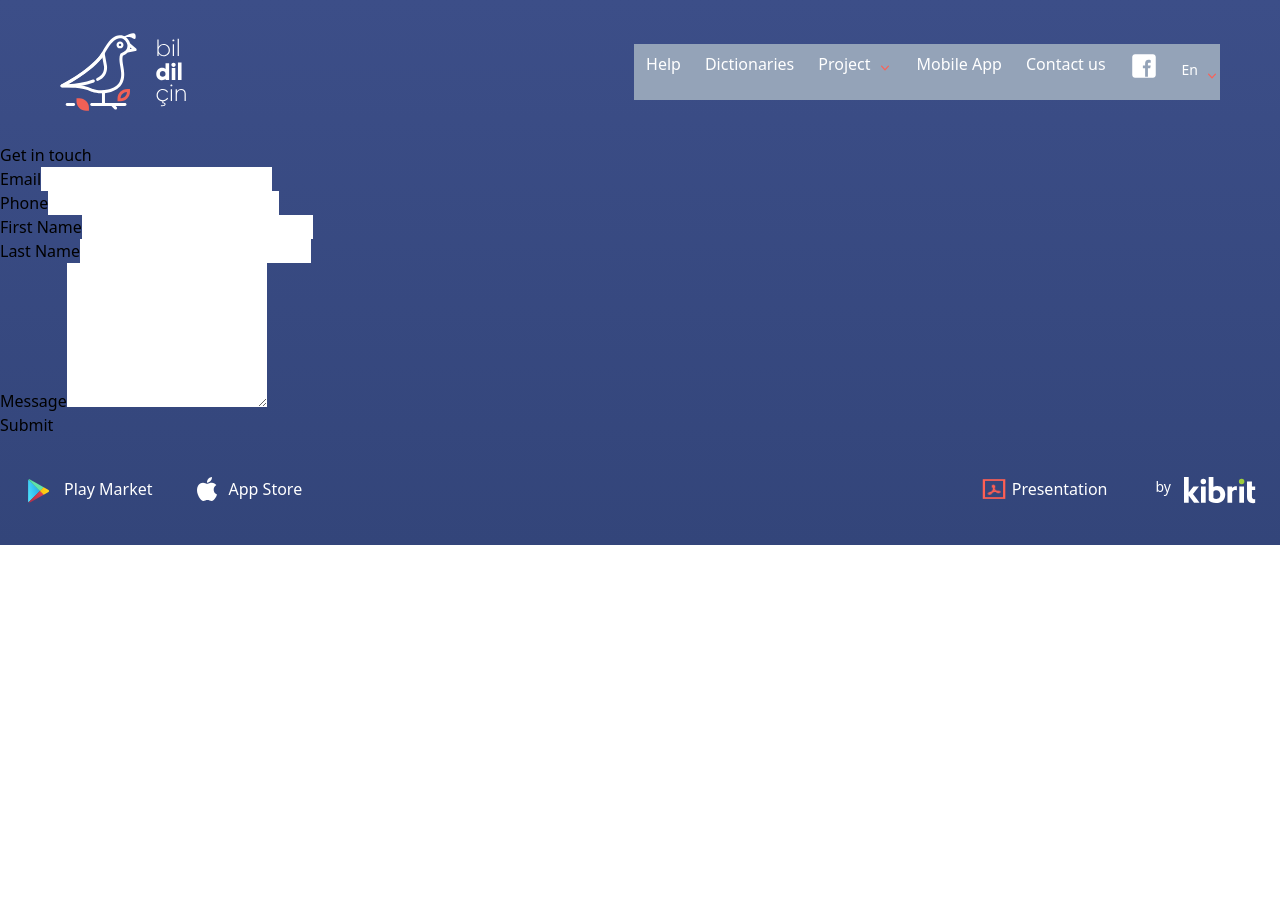
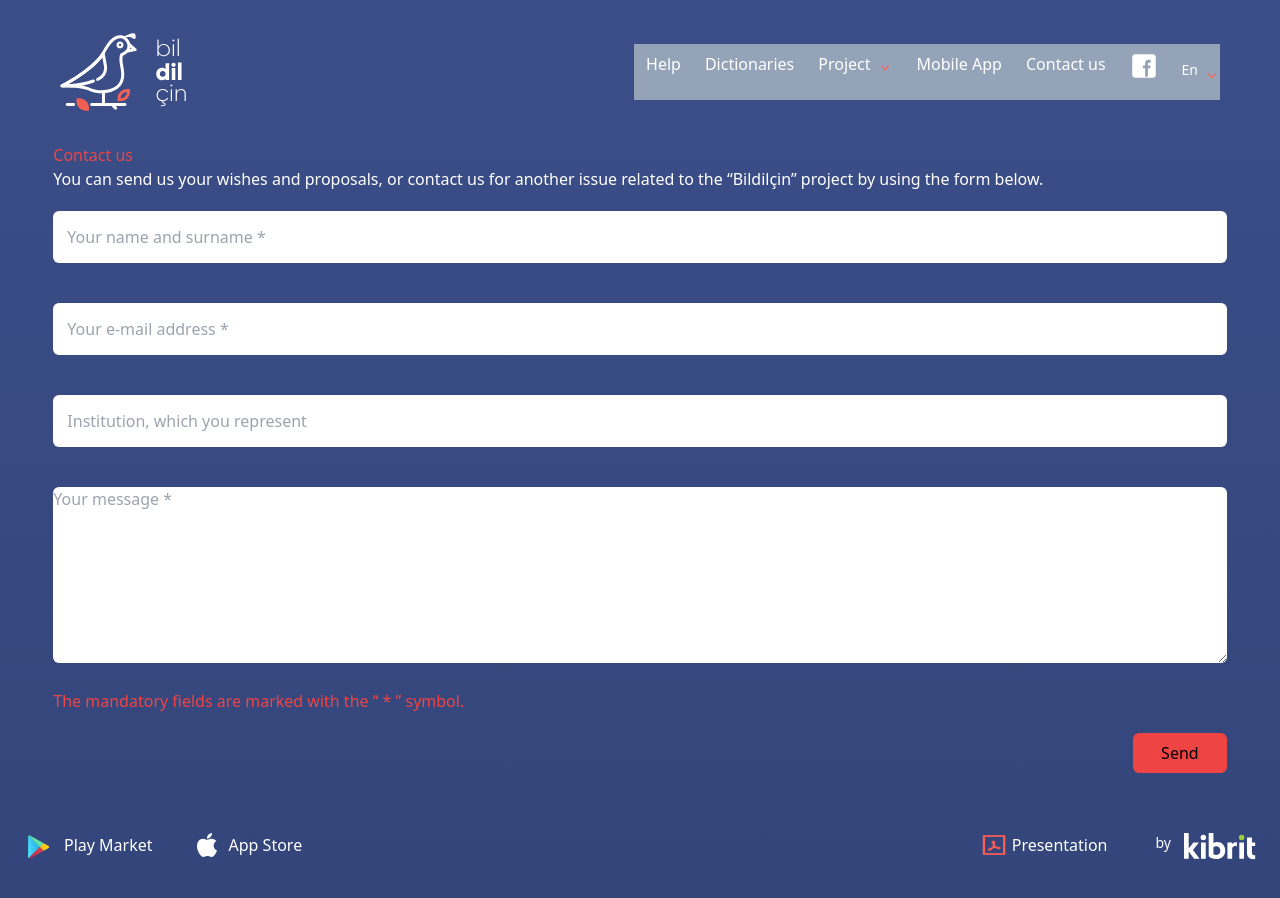
Before and after one commit to sydvys/Learning-Next.js-and-tailwind.css, a Next.js app: page /Contact in a window 1280 px wide. Shown: the top 898 px of the page. Before the commit the page ends 800 px from the top, so only its background shows below. Built offline with nearby package versions, Linux system fonts and the light colour scheme.

Commit message:
contact page

```diff
--- a/app/Contact/page.jsx
+++ b/app/Contact/page.jsx
@@ -1,13 +1,13 @@
 "use client";
 
-import React, { useState } from 'react';
+import React, { useState } from "react";
 
 const Contact = () => {
-  const [email, setEmail] = useState('');
-  const [phone, setPhone] = useState('');
-  const [firstName, setFirstName] = useState('');
-  const [lastName, setLastName] = useState('');
-  const [message, setMessage] = useState('');
+  const [email, setEmail] = useState("");
+  const [phone, setPhone] = useState("");
+  const [firstName, setFirstName] = useState("");
+  const [lastName, setLastName] = useState("");
+  const [message, setMessage] = useState("");
 
   const handleSubmit = async (e) => {
     e.preventDefault();
@@ -22,71 +22,78 @@ const Contact = () => {
   };
 
   return (
-    <div>
+    <div className="flex flex-col justify-center items-center mx-auto w-11/12 ">
       <form className="container" onSubmit={handleSubmit}>
-        <h1>Get in touch</h1>
-        <div className="email block">
-          <label htmlFor="frm-email">Email</label>
+        <h1 className="text-red-500">Contact us</h1>
+        <p className="text-white">
+          You can send us your wishes and proposals, or contact us for another
+          issue related to the “Bildilçin” project by using the form below.
+        </p>
+
+        <div className="py-5 name">
+          <div>
+            <input
+              className="w-full p-3.5 rounded-md"
+              id="frm-first"
+              type="text"
+              name="first"
+              autoComplete="given-name"
+              required
+              value={firstName}
+              placeholder="Your name and surname *"
+              onChange={(e) => setFirstName(e.target.value)}
+            />
+          </div>
+        </div>
+
+        <div className="py-5 email">
           <input
+            className="w-full p-3.5 rounded-md"
             id="frm-email"
             type="email"
             name="email"
             autoComplete="email"
             required
             value={email}
+            placeholder="Your e-mail address *"
             onChange={(e) => setEmail(e.target.value)}
           />
         </div>
-        <div className="block phone">
-          <label htmlFor="frm-phone">Phone</label>
+
+        <div className="py-5 email">
           <input
-            id="frm-phone"
-            type="text"
-            name="phone"
-            autoComplete="tel"
+            className="w-full p-3.5 rounded-md"
+            id="frm-email"
+            type="email"
+            name="email"
+            autoComplete="email"
             required
-            value={phone}
-            onChange={(e) => setPhone(e.target.value)}
+            value={email}
+            placeholder="Institution, which you represent"
+            onChange={(e) => setFirstName(e.target.value)}
           />
         </div>
-        <div className="name block">
-          <div>
-            <label htmlFor="frm-first">First Name</label>
-            <input
-              id="frm-first"
-              type="text"
-              name="first"
-              autoComplete="given-name"
-              required
-              value={firstName}
-              onChange={(e) => setFirstName(e.target.value)}
-            />
-          </div>
-          <div>
-            <label htmlFor="frm-last">Last Name</label>
-            <input
-              id="frm-last"
-              type="text"
-              name="last"
-              autoComplete="family-name"
-              required
-              value={lastName}
-              onChange={(e) => setLastName(e.target.value)}
-            />
-          </div>
-        </div>
-        <div className="message block">
-          <label htmlFor="frm-message">Message</label>
+
+        <div className="py-5 message">
           <textarea
+            className="w-full h-44 rounded-md"
             id="frm-message"
             rows="6"
             name="message"
             value={message}
+            placeholder="Your message *"
             onChange={(e) => setMessage(e.target.value)}
           ></textarea>
         </div>
-        <div className="button block">
-          <button type="submit">Submit</button>
+
+        <p className="text-red-500">
+          The mandatory fields are marked with the “ * ” symbol.
+        </p>
+
+        <div className="py-5 button flex justify-end" >
+          <button className="bg-red-500 py-2 px-7 rounded-md" type="submit">
+            Send
+          </button>
         </div>
       </form>
     </div>
```
